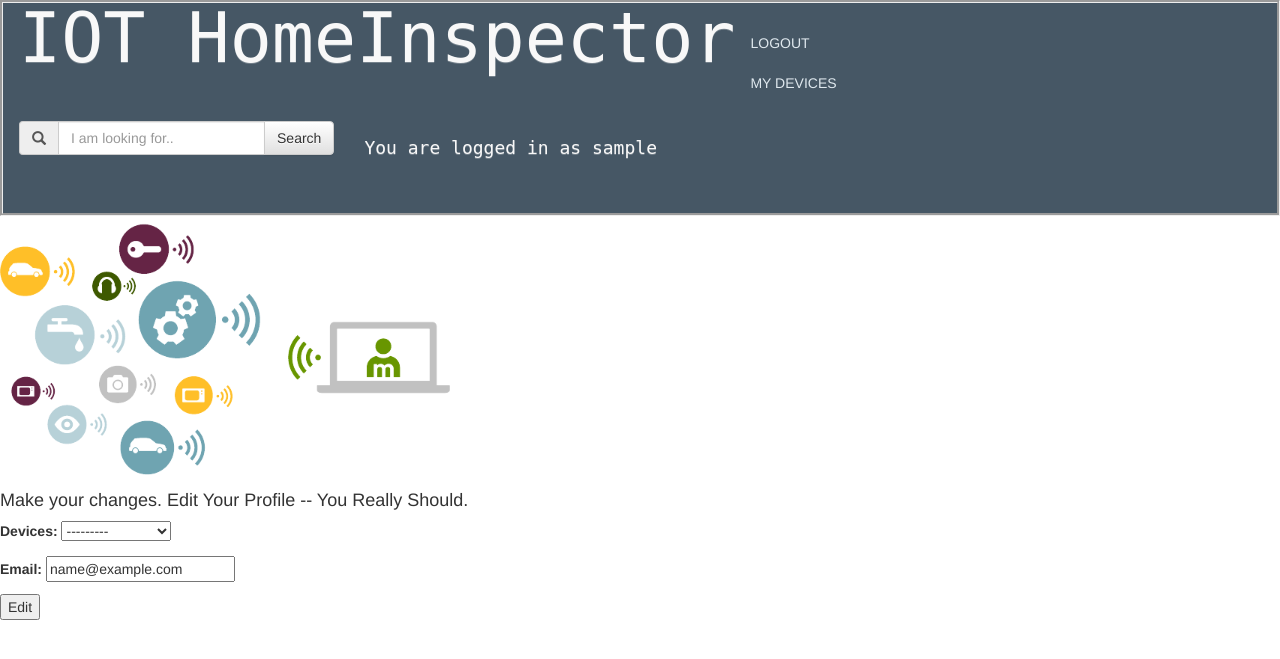
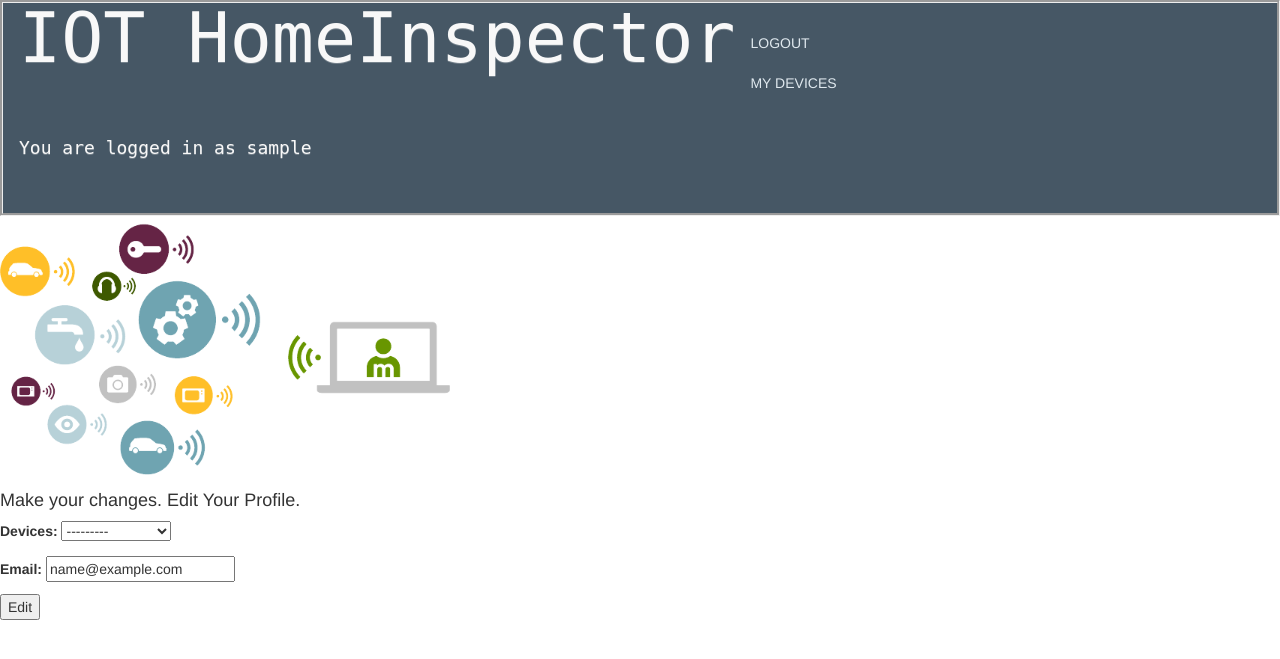
Before and after one commit to rveeblefetzer/IOT-home-inspector, a Django app: page /profile/edit in a window 1280 px wide. Shown: the top 659 px of the page. Run offline with Django 3.2, Linux system fonts and the light colour scheme; the visitor is signed in with stand-in values (Sample User, id 1); parts of the project's set-up code (start-up, migrations or seed data) failed here and were passed over; some libraries are stand-ins or nearby versions.

Commit message:
removed search bar from edit page

```diff
--- a/IOThomeinspector/IOThomeinspector/templates/base.html
+++ b/IOThomeinspector/IOThomeinspector/templates/base.html
@@ -30,6 +30,7 @@
                 </ul>
             </div>
         </div>
+        {% if 'edit' not in request.path %}
         <form class="navbar-form navbar-left search-form" method="POST">
             {% csrf_token %}
             <div class="input-group">
@@ -40,6 +41,7 @@
                 </div>
             </div>
         </form>
+        {% endif %}
         </div>
             {% if request.user.is_authenticated %}
             <a class="navbar-brand" href="{% url 'profile' %}">
@@ -52,7 +54,6 @@
     </div>
     <script src="https://cdnjs.cloudflare.com/ajax/libs/jquery/1.12.4/jquery.min.js"></script>
     <script src="https://cdnjs.cloudflare.com/ajax/libs/twitter-bootstrap/3.3.7/js/bootstrap.min.js"></script>
-    <script src="assets/js/script.min.js"></script>
     </nav>
     </header>
     {% block body %}{% endblock %}
--- a/IOThomeinspector/userprofile/templates/userprofile/edit_profile.html
+++ b/IOThomeinspector/userprofile/templates/userprofile/edit_profile.html
@@ -9,7 +9,7 @@
 {% block body %}
 
   <h4>
-    Make your changes. Edit Your Profile -- You Really Should.
+    Make your changes. Edit Your Profile.
   </h4>
 
   <form method="POST" class="edit-album-form" enctype="multipart/form-data">
--- a/IOThomeinspector/userprofile/tests.py
+++ b/IOThomeinspector/userprofile/tests.py
@@ -187,7 +187,6 @@ class ProfileLoginRegisterTests(TestCase):
         self.client.force_login(user)
         response = self.client.post(reverse_lazy('profile'), {'search':'Philips Hue'}, follow=True)
         self.assertTrue(len(response.context['kwcontext']) > 0)
-
 
 
 """These are the 2 Factor Authorization tests from ."""
--- a/IOThomeinspector/userprofile/views.py
+++ b/IOThomeinspector/userprofile/views.py
@@ -37,9 +37,6 @@ class EditProfileView(LoginRequiredMixin, UpdateView):
 
     def get_object(self):
         """Get the user profile object."""
-        if 'search' in self.request.POST.keys():
-            def post(self, request, *args, **kwargs):
-                return HomePageView(request)
         return self.request.user.profile
 
     def form_valid(self, form):
```
